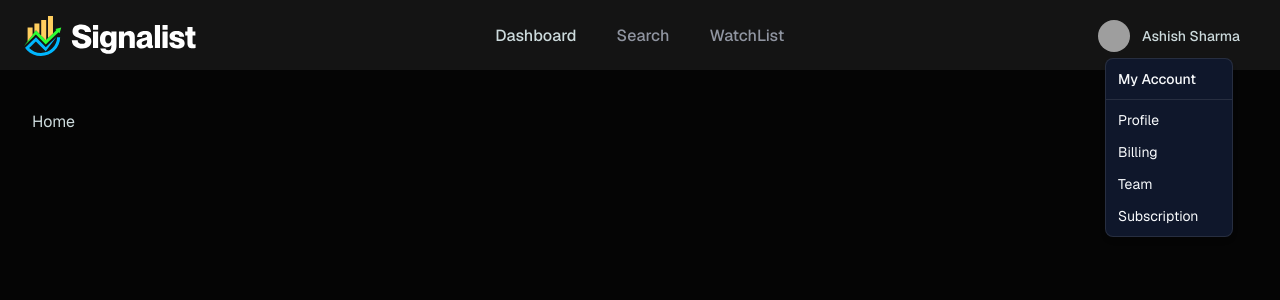
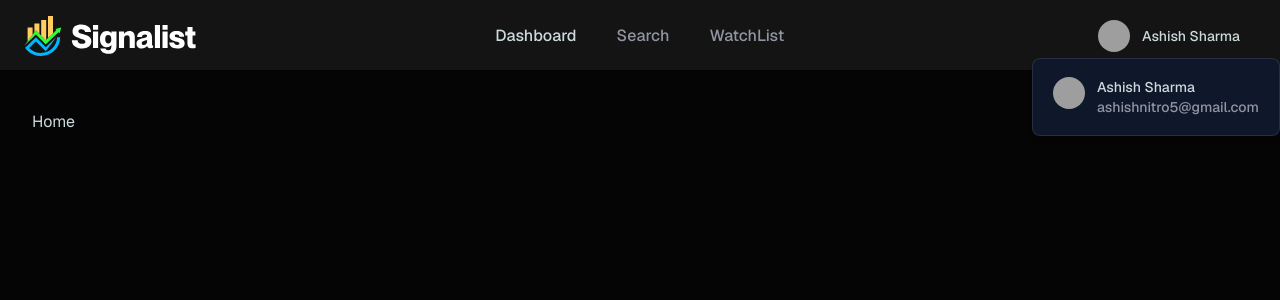
Before and after one commit to AshishNitro/Real-Time-Stock-time-, a Next.js app in the folder apps/web/: page / in a window 1280 px wide. Both pictures are taken after a click on the button "Ashish Sharma". Shown: the top 300 px of the page. Built offline with nearby package versions, Linux system fonts and the light colour scheme; grey boxes are pictures that could not be loaded.

Commit message:
uff , profile test

```diff
--- a/apps/web/components/UserDropdone.tsx
+++ b/apps/web/components/UserDropdone.tsx
@@ -42,13 +42,24 @@ import { Avatar, AvatarFallback, AvatarImage } from "@/components/ui/avatar";
    </div>
         </Button>
       </DropdownMenuTrigger>
-      <DropdownMenuContent>
-    <DropdownMenuLabel>My Account</DropdownMenuLabel>
-    <DropdownMenuSeparator />
-    <DropdownMenuItem>Profile</DropdownMenuItem>
-    <DropdownMenuItem>Billing</DropdownMenuItem>
-    <DropdownMenuItem>Team</DropdownMenuItem>
-    <DropdownMenuItem>Subscription</DropdownMenuItem>
+      <DropdownMenuContent className= "text-gray-400 ">
+        <DropdownMenuLabel>
+        <div className="flex relative flex-center gap-3 py-2 px-2">
+    <Avatar className="h-8 w-8">
+      <AvatarImage src="https://avatars.githubusercontent.com/u/94678815?v=4" />
+        <AvatarFallback className= "bg-green-500  text-green-900 text-sm font-bold">
+    {user.name[0]}
+    </AvatarFallback>
+    </Avatar>
+    <div className="flex  flex-col">
+    <span className="test-base font-medium text-gray-400 ">{user.name}</span>
+    <span className="test-sm text-gray-500 ">{user.email}</span>
+   </div>
+
+
+        </div>
+        </DropdownMenuLabel>
+
   </DropdownMenuContent>
 
     </DropdownMenu>
```
